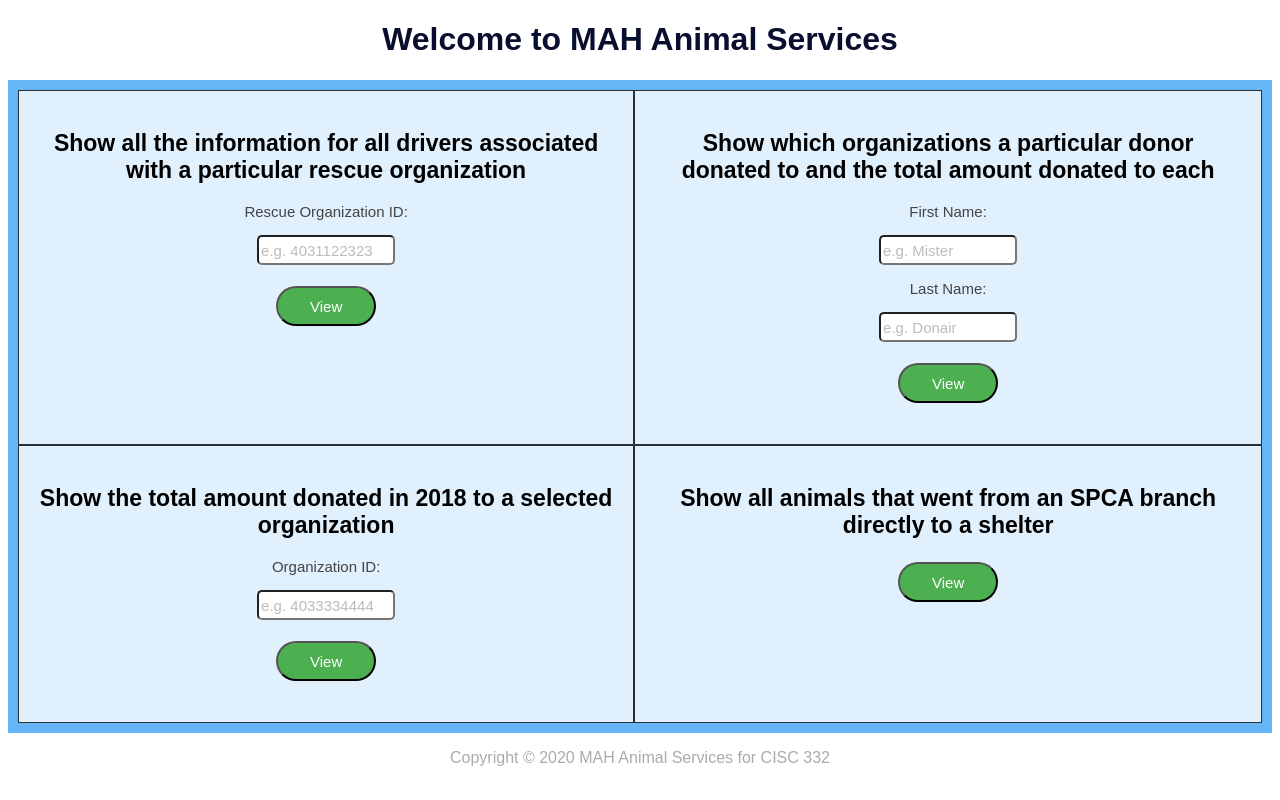
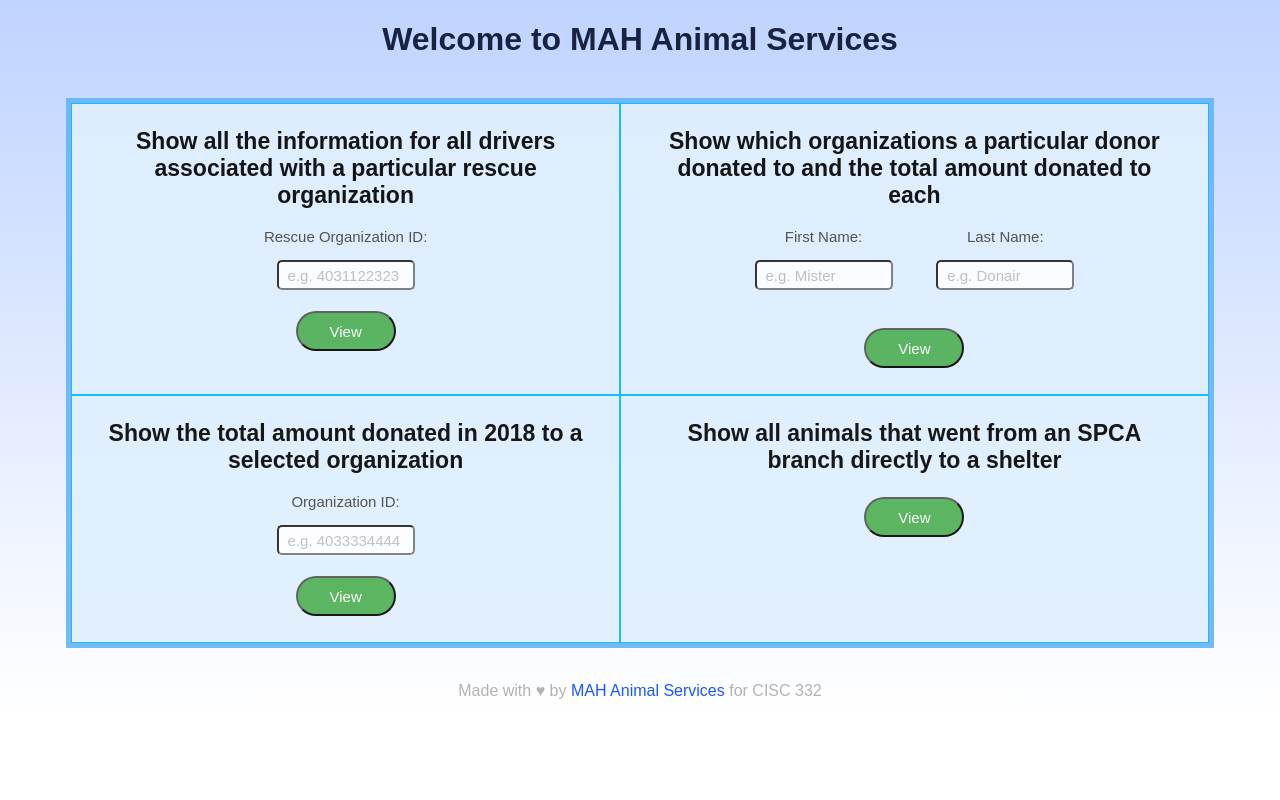
Before and after one commit to maxeisen/CISC332-Project, a PHP site: page / in a window 1280 px wide. Run offline with PHP 8.4, Linux system fonts and the light colour scheme.

Commit message:
style changes

```diff
--- a/RoughFunctionalRequirementQueries.txt
+++ b/RoughFunctionalRequirementQueries.txt
@@ -1,3 +1,6 @@
+-- These are just the *rough* queries for our functional requirements (plus one more). They should not be marked or copied into the query box, as they were changed for the final implementation
+
+
 -- Q1: show all the information for all drivers associated with a particular rescue organization
 
 SELECT *
--- a/index.css
+++ b/index.css
@@ -1,3 +1,10 @@
+body {
+    height: 100%;
+    background-image: linear-gradient(to top, rgba(255,255,255,1), rgba(0, 81, 255, 0.25));
+    background-repeat: no-repeat;
+    opacity: 0.9;
+}
+
 h1 {
     text-align: center;
     font-family: sans-serif;
@@ -33,8 +40,8 @@ table {
 }
 
 td, th {
-	border: 1px solid #dddddd;
-	text-align: left;
+	border: 1px solid #242424;
+	text-align: center;
 	padding: 8px;
 }
 
@@ -47,16 +54,19 @@ r:nth-child(even) {
 }
 
 .grid-container {
+    margin-left: auto;
+    margin-right: auto;
     display: grid;
+    width: 90%;
     grid-template-columns: auto auto;
     background-color: rgb(101, 181, 247);
-    padding: 10px;
+    padding: 5px;
 }
 
 .grid-item {
     background-color: rgba(255, 255, 255, 0.8);
-    border: 0.5px solid rgba(0, 0, 0, 0.8);
-    padding: 20px;
+    border: 0.5px solid #00b7ff;
+    padding: 5px 30px 5px 30px;
     font-size: 15px;
     text-align: center;
 }
@@ -83,6 +93,16 @@ input[type=text] {
     height: 24px;
     font-size: 15px;
     border-radius: 5px;
+    text-indent: 7px;
+}
+
+.divLeft {
+    display: inline-block;
+    margin-right: 40px;
+}
+
+.divRight {
+    display: inline-block;
 }
 
 ::placeholder {
@@ -94,3 +114,12 @@ img {
     width: 200px;
     border-radius: 30px;
 }
+
+a:link, a:visited {
+    color: #0044ff;
+    text-decoration: none;
+}
+
+a:hover {
+    color: #00b7ff;
+}
--- a/index.html
+++ b/index.html
@@ -4,9 +4,11 @@
 <head>
 <link href="index.css" rel="stylesheet">
 </head>
+<div id="background">
 <body>
 
 <h1>Welcome to MAH Animal Services</h1>
+<br>
 
 <div class="grid-container">
 	<div class="grid-item">
@@ -24,10 +26,16 @@
 	<div class="grid-item">
 		<h2>Show which organizations a particular donor donated to and the total amount donated to each</h2>
 		<form action="query2.php" method="post">
-			<h3>First Name:</h3>
-			<input type="text" placeholder="e.g. Mister" name="firstName">
-			<h3>Last Name:</h3>
-			<input type="text" placeholder="e.g. Donair" name="lastName">
+			<div style="">
+				<div class="divLeft">
+					<h3 style="margin-top: 0px">First Name:</h3>
+					<input type="text" placeholder="e.g. Mister" name="firstName">
+				</div>
+				<div class="divRight">
+					<h3 style="margin-top: 0px">Last Name:</h3>
+					<input type="text" placeholder="e.g. Donair" name="lastName">
+				</div>
+			</div>
 			<br>
 			<br>
 			<input type="submit" value="View">
@@ -65,7 +73,9 @@
 
 </div>
 
-<p>Copyright &copy; 2020 MAH Animal Services for CISC 332</p>
+<br>
+<p> Made with &hearts; by <a href="https://github.com/maxeisen/cisc332-project">MAH Animal Services</a> for CISC 332</p>
 
 </body>
+</div>
 </html>
```
